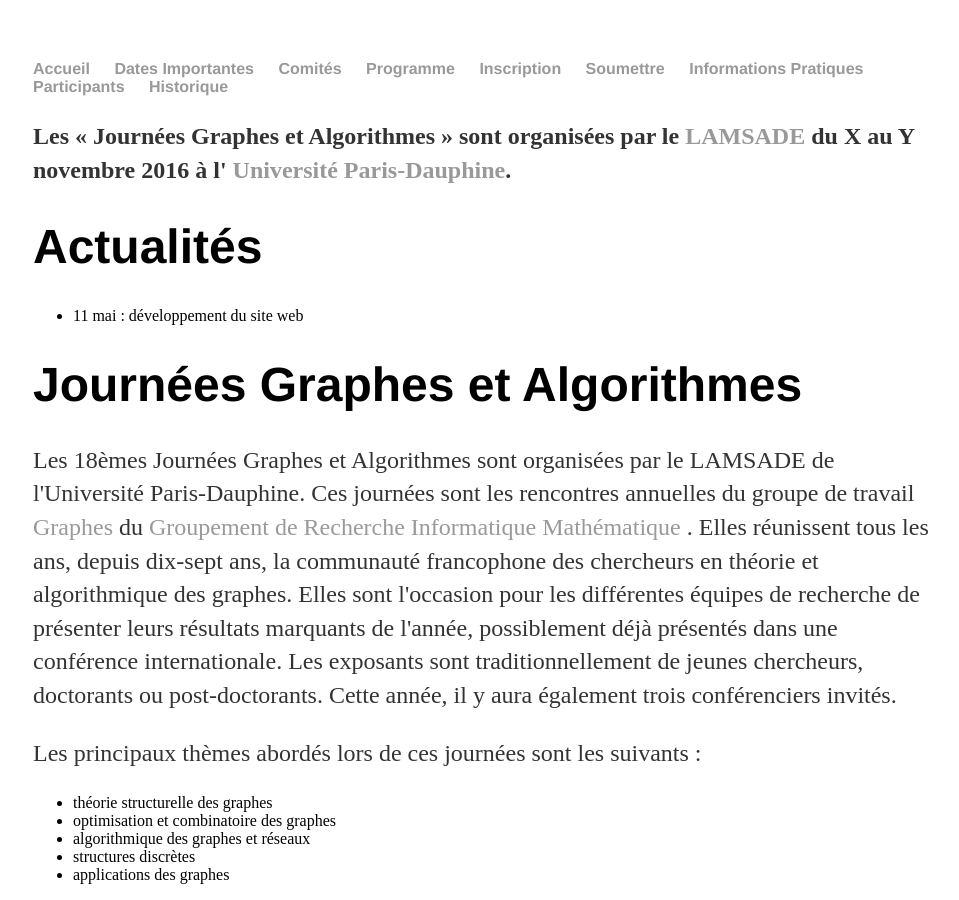
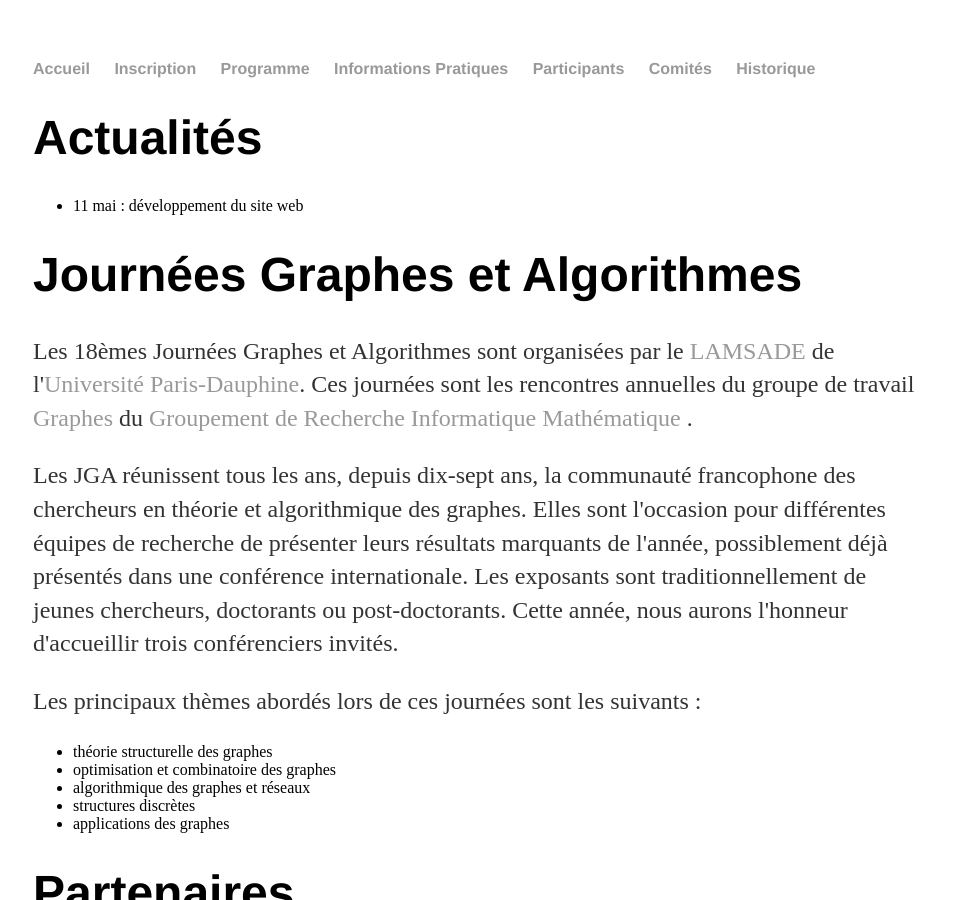
Before and after one commit to JGA2016/JGA2016.github.io, a Jekyll site: the page built from index.html, in a window 1280 px wide and 900 px high. Shown: the whole window, without its empty margins (159-1118 px from the left). Built offline with Jekyll 4.4.1, drawn with Linux system fonts in a browser that asks for light colours.

Commit message:
Add links

```diff
--- a/_layouts/default.html
+++ b/_layouts/default.html
@@ -11,19 +11,15 @@
     <ul>
         <li> <a href="/">Accueil</a>
         </li>
-        <li> <a href="/dates.html">Dates Importantes</a>
-        </li>
-        <li> <a href="/comites.html">Comités</a>
+        <li> <a href="/inscription.html">Inscription</a>
         </li>
         <li> <a href="/programme.html">Programme</a>
-        </li>
-        <li> <a href="/inscription.html">Inscription</a>
-        </li>
-        <li> <a href="/soumettre.html">Soumettre</a>
         </li>
         <li> <a href="/informations.html">Informations Pratiques</a>
         </li>
         <li> <a href="/participants.html">Participants</a>
+        </li>
+        <li> <a href="/comites.html">Comités</a>
         </li>
         <li> <a href="/historique.html">Historique</a>
         </li>
--- a/index.html
+++ b/index.html
@@ -4,14 +4,6 @@ title: Accueil - site en construction
 ---
 
 <div>
-    <p>
-        <strong>Les « Journées Graphes et Algorithmes » sont organisées par
-            le <a href="http://www.lamsade.dauphine.fr">LAMSADE</a> du X au
-            Y novembre 2016 à l'<a href="http://www.dauphine.fr">
-                Université Paris-Dauphine</a>.
-        </strong>
-	</p>
-
     <h1> Actualités </h1>
 
     <ul>
@@ -21,23 +13,25 @@ title: Accueil - site en construction
     <h1> Journées Graphes et Algorithmes </h1>
 
     <p>
-	Les 18èmes Journées Graphes et Algorithmes sont organisées par le
-	LAMSADE de l'Université Paris-Dauphine.  Ces journées sont les
-	rencontres annuelles du groupe de travail
-	<a href="http://gtgraphes.labri.fr/pmwiki/pmwiki.php">Graphes</a>
-	du
-	<a href="http://www.gdr-im.fr">
-	Groupement de Recherche Informatique Mathématique
-	</a>.
-	Elles réunissent tous les ans, depuis dix-sept ans, la communauté
-	francophone des chercheurs en théorie et algorithmique des graphes.
-	Elles sont l'occasion pour les différentes équipes de recherche de
+	Les 18èmes Journées Graphes et Algorithmes sont organisées par le <a
+		href=www.lamsade.dauphine.fr>LAMSADE</a> de l'<a
+		href=www.dauphine.fr>Université Paris-Dauphine</a>.  Ces
+	journées sont les rencontres annuelles du groupe de travail <a
+		href="http://gtgraphes.labri.fr/pmwiki/pmwiki.php">Graphes</a>
+	du <a href="http://www.gdr-im.fr"> Groupement de Recherche
+		Informatique Mathématique </a>.
+    </p>
+
+    <p> Les JGA réunissent tous les ans, depuis dix-sept ans, la communauté
+	    francophone des chercheurs en théorie et algorithmique des
+	    graphes.
+	Elles sont l'occasion pour différentes équipes de recherche de
 	présenter leurs résultats marquants de l'année, possiblement déjà
 	présentés dans une conférence internationale. Les exposants sont
-	traditionnellement de jeunes chercheurs, doctorants ou
-	post-doctorants. Cette année, il y aura également trois conférenciers
+	traditionnellement de jeunes chercheurs, doctorants ou post-doctorants.
+	Cette année, nous aurons l'honneur d'accueillir trois conférenciers
 	invités.
-   </p>
+    </p>
 
     <p> Les principaux thèmes abordés lors de ces journées sont les suivants :
 	    <ul> <li> théorie structurelle des graphes </li> <li> optimisation
```
